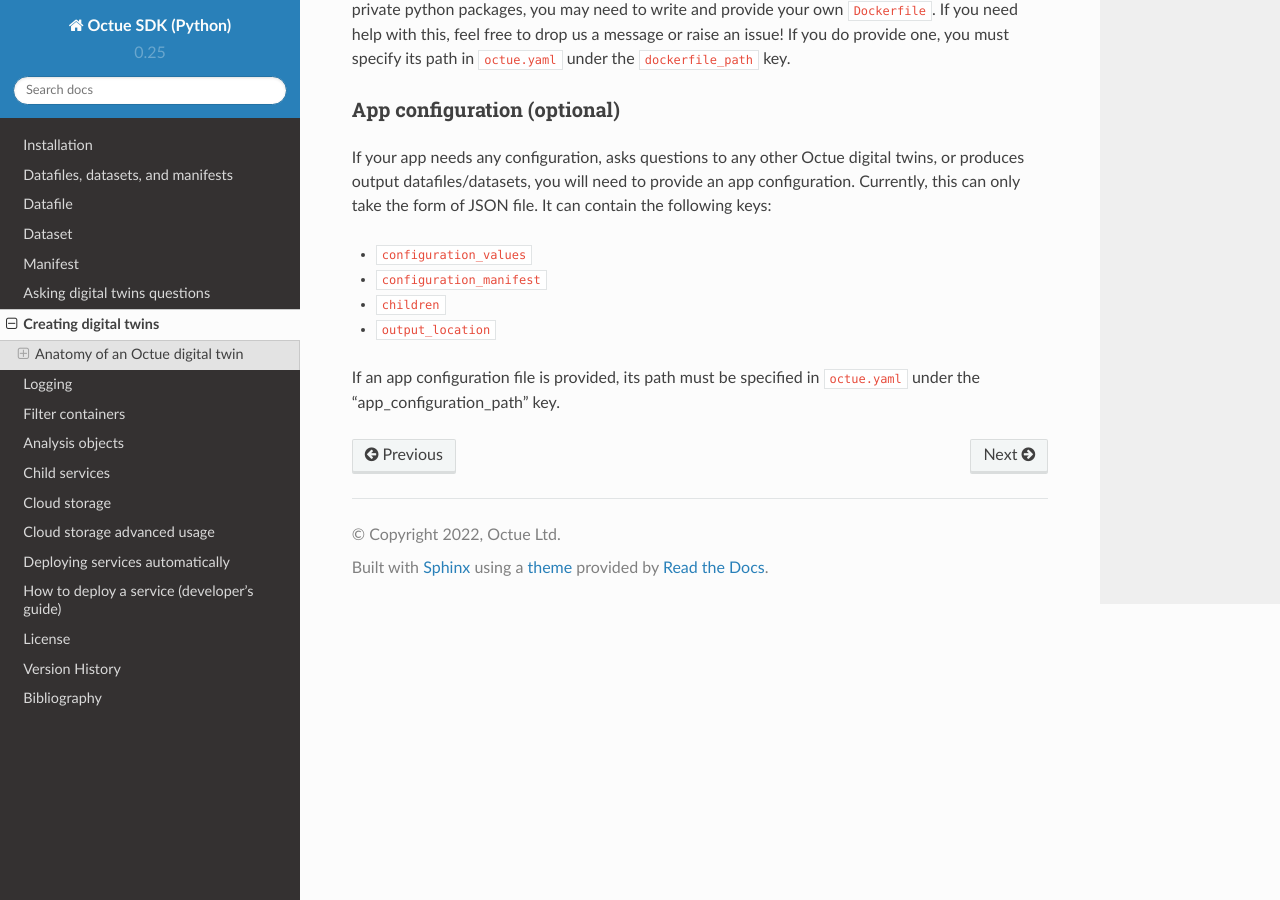
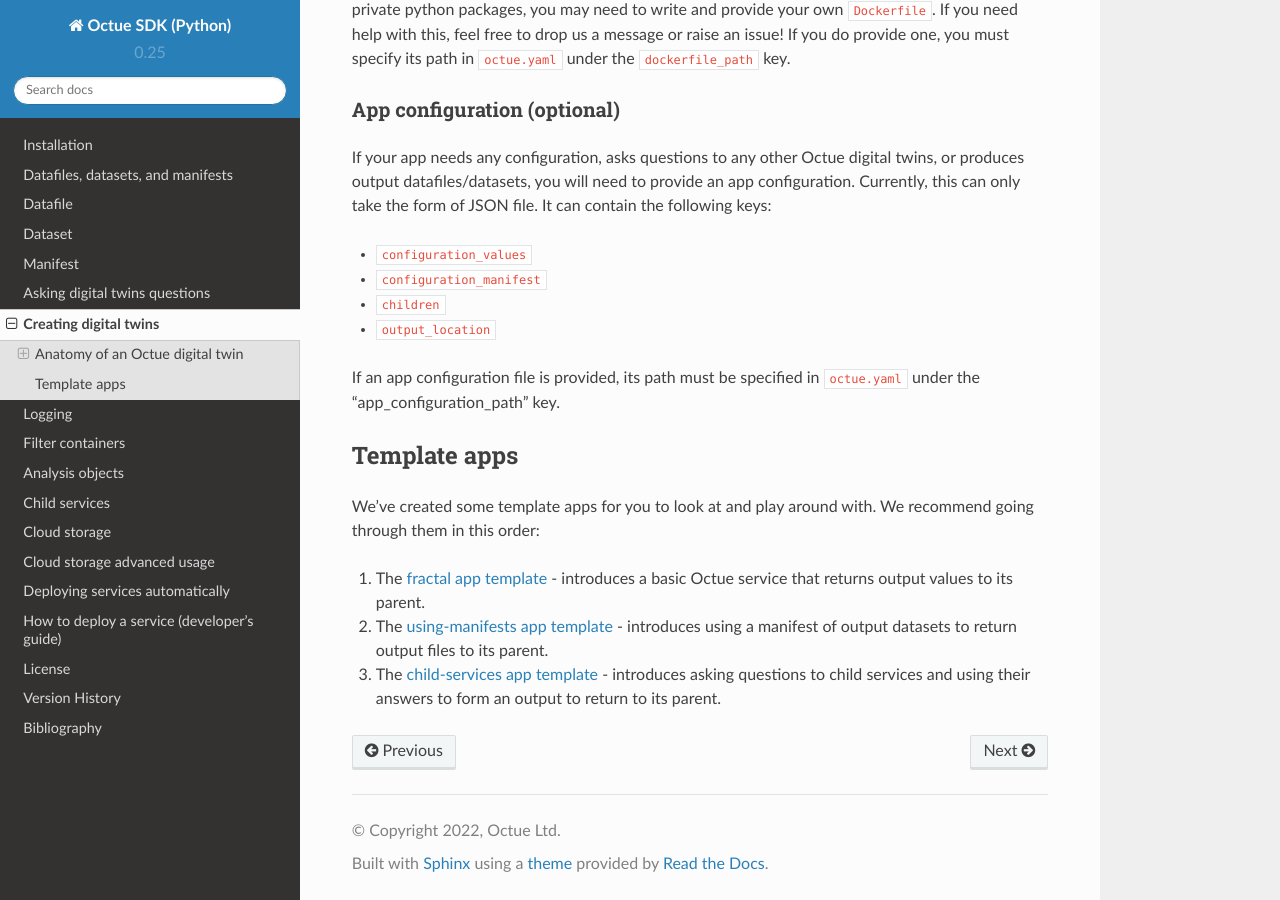
Before and after one commit to octue/octue-sdk-python, a Sphinx documentation site: the page built from docs/source/creating_digital_twins.rst, in a window 1280 px wide and 900 px high, scrolled down 2788 px. Built offline with Sphinx 7.4.7 and the Read the Docs theme 2.0.0, drawn with Linux system fonts in a browser that asks for light colours.

Commit message:
DOC: Link to template apps in docs

```diff
--- a/docs/source/creating_digital_twins.rst
+++ b/docs/source/creating_digital_twins.rst
@@ -142,3 +142,15 @@ It can contain the following keys:
 
 If an app configuration file is provided, its path must be specified in ``octue.yaml`` under the
 "app_configuration_path" key.
+
+
+Template apps
+=============
+We've created some template apps for you to look at and play around with. We recommend going through them in this order:
+
+1. The `fractal app template <https://github.com/octue/octue-sdk-python/tree/main/octue/templates/template-fractal>`_ -
+   introduces a basic Octue service that returns output values to its parent.
+2. The `using-manifests app template <https://github.com/octue/octue-sdk-python/tree/main/octue/templates/template-using-manifests>`_ -
+   introduces using a manifest of output datasets to return output files to its parent.
+3. The `child-services app template <https://github.com/octue/octue-sdk-python/tree/main/octue/templates/template-child-services>`_ -
+   introduces asking questions to child services and using their answers to form an output to return to its parent.
```
